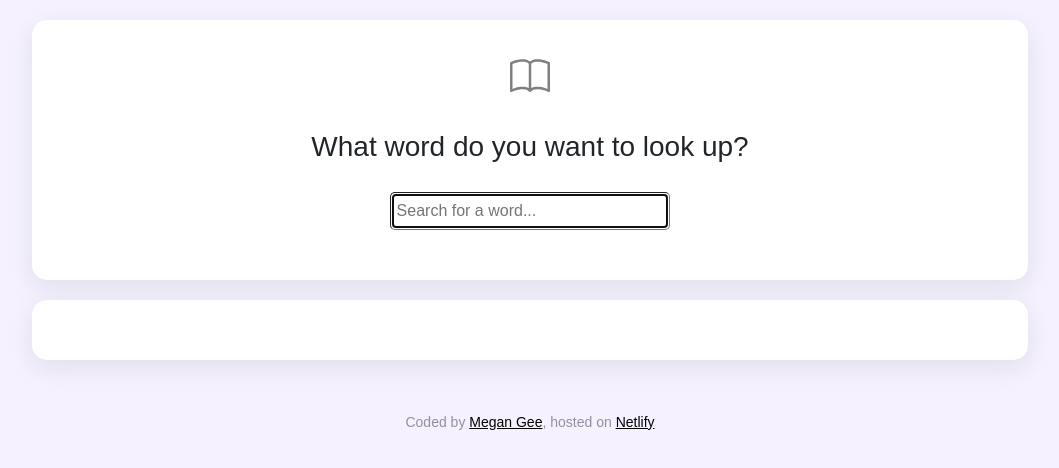
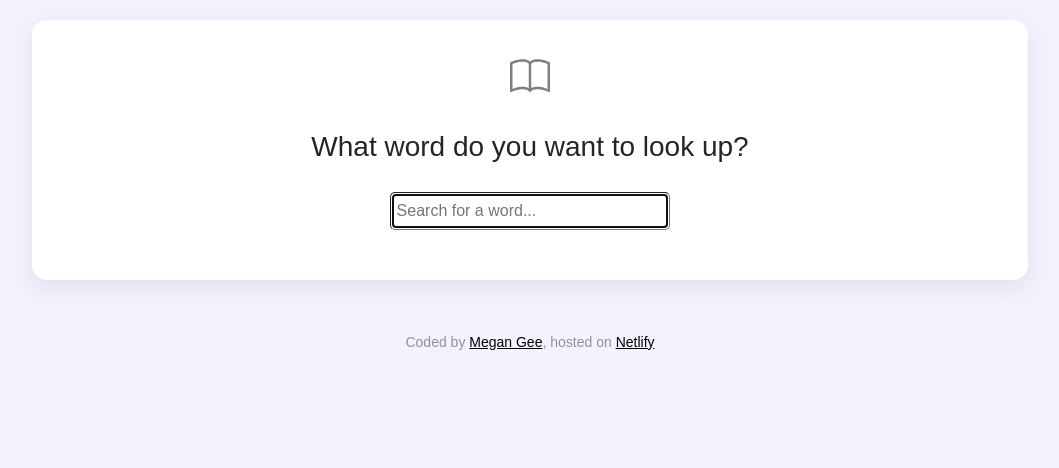
Before and after one commit to MegNia2/dictionary-project, a React (Create React App) app: page / in a window 1280 px wide. Shown: the top 468 px of the page, without its empty margins (110-1169 px from the left). Built offline with nearby package versions, Linux system fonts and the light colour scheme.

Commit message:
Moved section so didn't show when not searched for

```diff
--- a/src/Dictionary.js
+++ b/src/Dictionary.js
@@ -61,9 +61,8 @@ export default function Dictionary() {
       </section>
 
       <Results results={results} />
-      <section>
-        <Images images={images} />
-      </section>
+
+      <Images images={images} />
     </div>
   );
 }
--- a/src/Images.js
+++ b/src/Images.js
@@ -5,7 +5,7 @@ export default function Images(props) {
   if (props.images) {
     return (
       <div className="Images">
-        <div className="row">
+        <section className="row">
           {props.images.map(function (images, index) {
             return (
               <div className="col-4" key={index}>
@@ -13,7 +13,7 @@ export default function Images(props) {
               </div>
             );
           })}
-        </div>
+        </section>
       </div>
     );
   } else {
```
